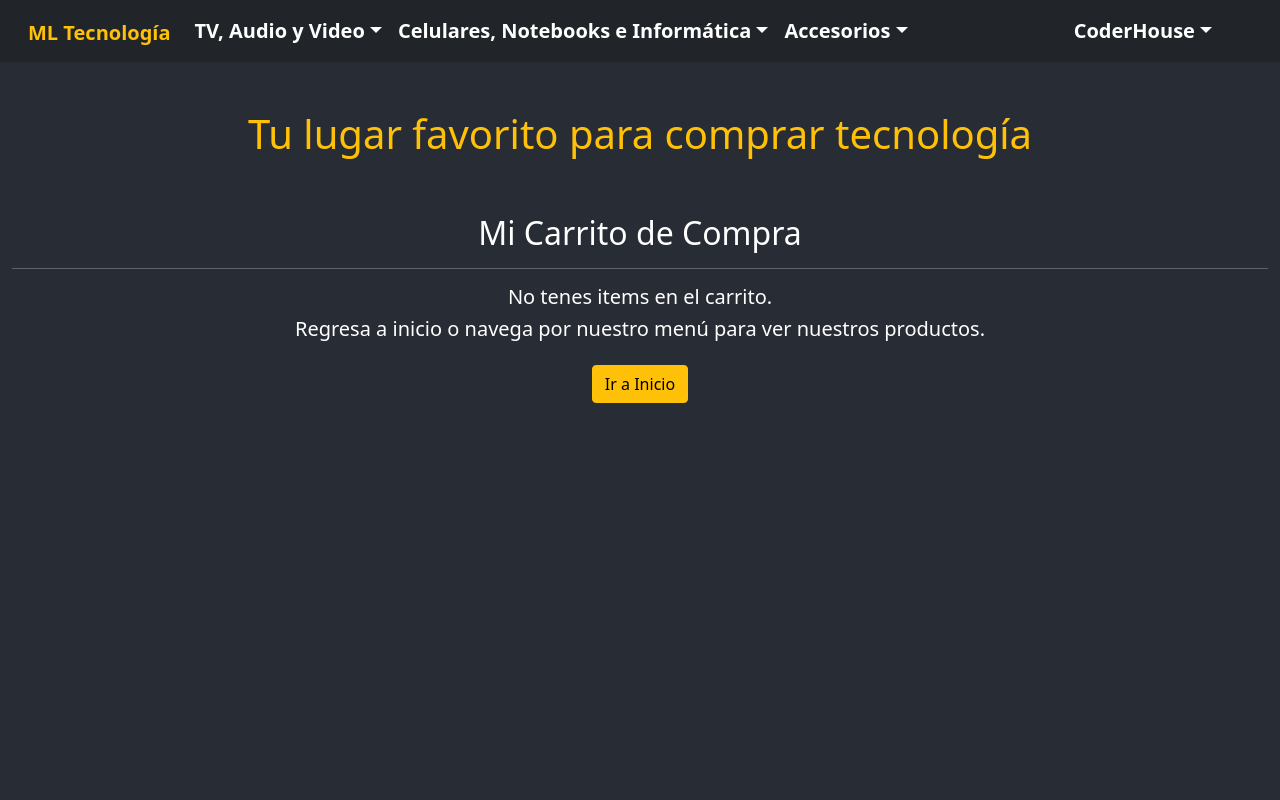
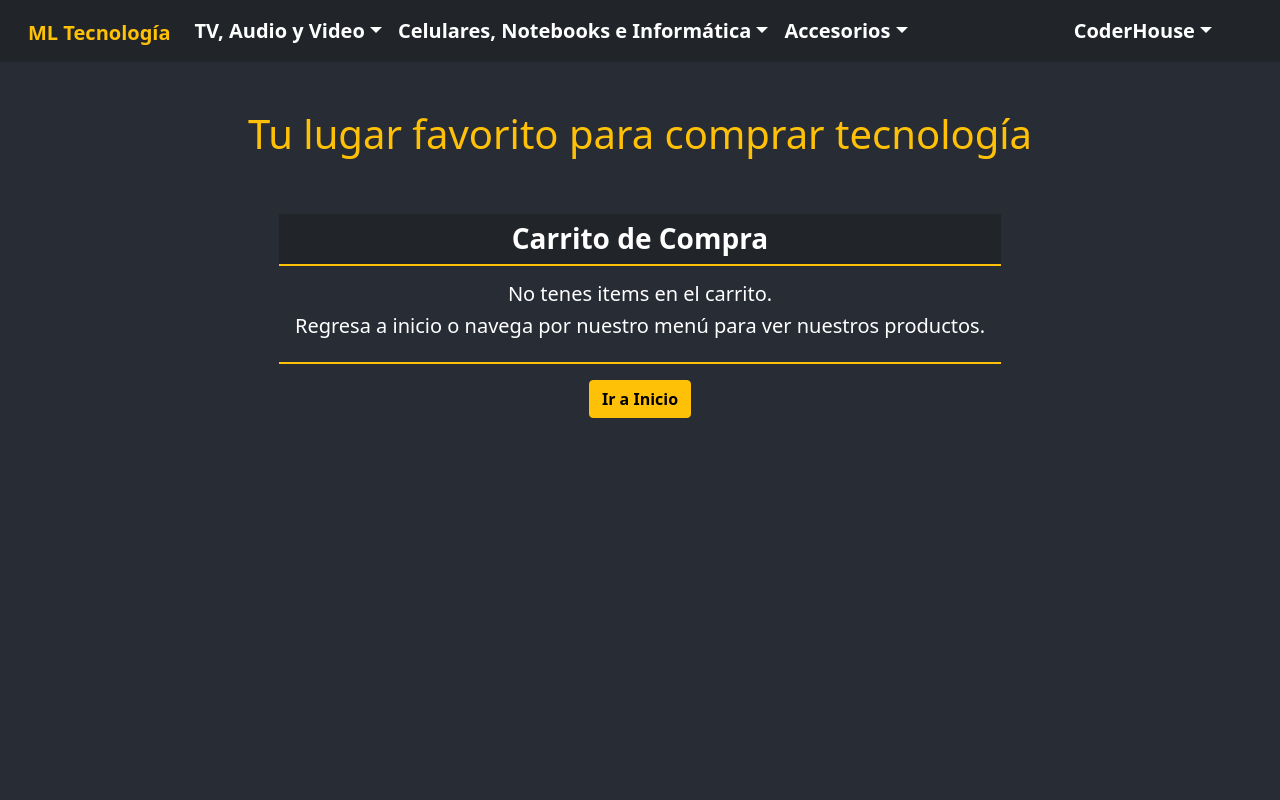
Before and after one commit to Macalui00/ml-tecnologia, a React (Create React App) app: page /cart in a window 1280 px wide. Shown: the top 800 px of the page. Built offline with nearby package versions, Linux system fonts and the light colour scheme.

Commit message:
Configuraciones de estilos titulo mis productos y de la pantalla del cart

```diff
--- a/src/components/Cart/Cart.js
+++ b/src/components/Cart/Cart.js
@@ -8,9 +8,10 @@ const Cart = () => {
     console.log(cart.length)
 
     return (
-        <Container className="container-sm my-5 container-fluid">
-            <h2>Mi Carrito de Compra</h2>
-            <hr/>
+        <section className=''>
+        <Container className="container-sm container-fluid my-5">
+            <h2 className="fw-bold bg-dark fs-3 py-2 px-5 mb-0">Carrito de Compra</h2>
+            <hr className="mt-0 text-warning opacity-100" style={{height: '2px'}}/>
 
             {   (cart.length !== 0 ) ?
                     cart.map((item) => (
@@ -18,22 +19,25 @@ const Cart = () => {
                     ))
                 :
                     <div>
-                        <h5  className="mt-3">No tenes items en el carrito.</h5>
-                        <h5>Regresa a inicio o navega por nuestro menú para ver nuestros productos.</h5>
-                        <Link to={"/"} className="btn btn-warning my-3">Ir a Inicio</Link>
+                        <h5 className="mt-3 mx-3">No tenes items en el carrito.</h5>
+                        <h5 className="mb-4 mx-3">Regresa a inicio o navega por nuestro menú para ver nuestros productos.</h5>
+                        <hr className="text-warning opacity-100 mb-0" style={{height: '2px'}}/>
+                        <Link to={"/"} className="btn btn-warning fw-bold my-3">Ir a Inicio</Link>
                     </div>
             }
             {   (cart.length !== 0 ) ?
                     <div>
-                        <h4 className="fs-5 text-warning fw-bold my-4">TOTAL: ${totalPrice()}</h4>
+                        <h4 className="text-warning fw-bold fs-4 bg-dark mt-0 mb-4 py-2">TOTAL: ${totalPrice()}</h4>
                         <Button onClick={emptyCart} className="btn btn-danger fw-bold">Vaciar Carrito</Button>
+                        <br/>
+                        <Link to={"/"} className="btn btn-success fw-bold mt-4">Finalizar Compra</Link>
                     </div>
                 :
                     <div></div>
             }
 
         </Container>
-
+        </section>
     )
 }
 export default Cart
--- a/src/components/CartDetail/CartDetail.js
+++ b/src/components/CartDetail/CartDetail.js
@@ -22,7 +22,7 @@ const CartDetail = ({item}) => {
     }
 
     return (
-        <div key={item.id} className="my-2">
+        <div key={item.id} className="mt-3">
             <h3 className='fw-bold text-warning fs-4'>{item.nombre}</h3>
             {
                 <ItemCount
@@ -33,11 +33,11 @@ const CartDetail = ({item}) => {
                     handleOps={handleCambiar}
                 />
             }
-            <p className="fs-5 mt-4"><span className='fw-bold'>Precio: </span>${precio}</p>
-            <Button onClick={() => {removeItem(item.id);}} className="btn btn-danger fw-bold">
-                <BsFillTrashFill className='m-0 pb-1 fs-4'/> Eliminar
+            <p className="fw-bold fs-5 mt-4"><span>Precio: </span>${precio}</p>
+            <Button onClick={() => {removeItem(item.id);}} className="btn btn-danger fw-bold mb-2">
+                <BsFillTrashFill className='fs-4 m-0 pb-1'/> Eliminar
             </Button>
-            <hr/>
+            <hr className="text-warning opacity-100 mb-0" style={{height: '2px'}}/>
         </div>
 )
 }
--- a/src/components/ItemList.js/ItemList.js
+++ b/src/components/ItemList.js/ItemList.js
@@ -5,13 +5,13 @@ const ItemList = ({items}) => {
 
     return(
         <>
-            <Container fluid className='container-sm'>
-                <h2 className='fw-bold'>Nuestros productos</h2>
-                <hr/>
+            <Container fluid className='container-sm mb-5'>
+                <h2 className='fw-bold bg-dark py-2 mb-0 px-5'>Nuestros Productos</h2>
+                <hr className="text-warning opacity-100 mt-0" style={{height: '2px'}}/>
                 <Row className='justify-content-center'>
                     { (items.length) ?
                         items.map((item) => <Item key={item.id} item={item}/>)
-                        : <h3 className="fs-4 text-warning">Lo sentimos, por el momento no tenemos productos para esta categoria.</h3>
+                        : <h3 className="text-warning fs-4">Lo sentimos, por el momento no tenemos productos para esta categoria.</h3>
                     }
                 </Row>
             </Container>
```
